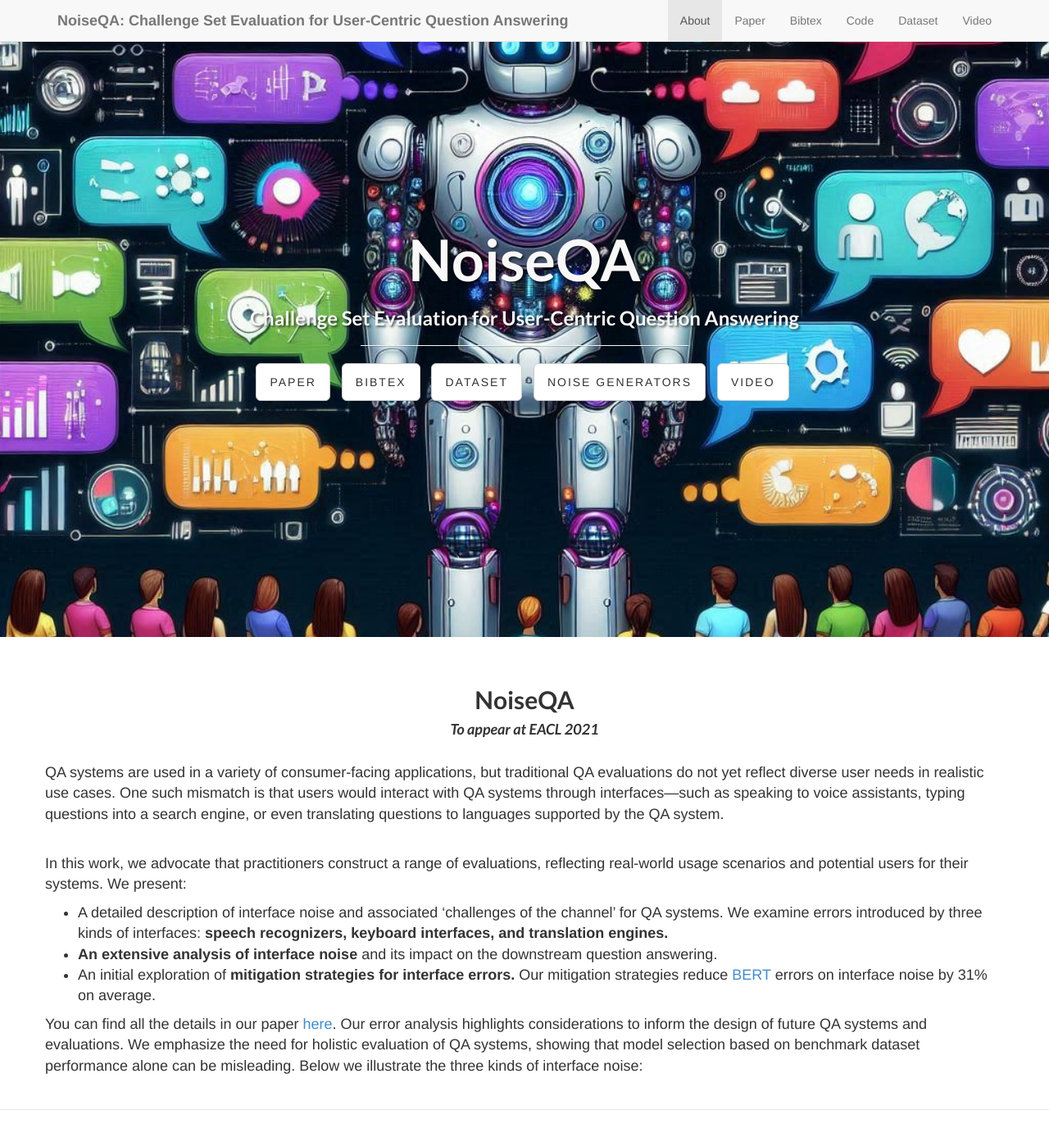
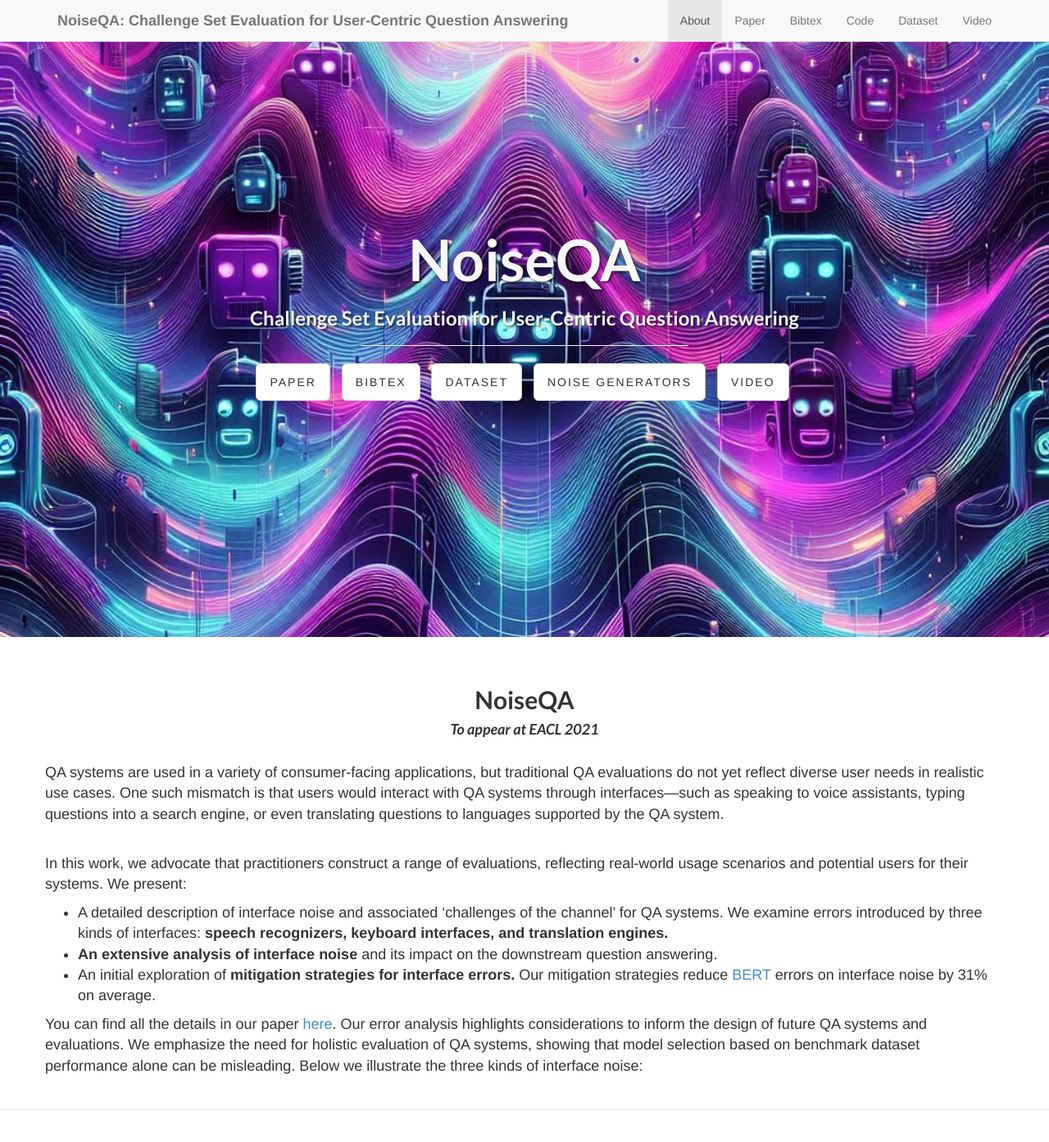
Before and after one commit to halogen-hallucinations/halogen-hallucinations.github.io, a Jekyll site: the page built from index.md, in a window 1280 px wide and 1400 px high. Shown: the top 1393 px of the window at 82% size. Built offline with Jekyll 4.4.1, drawn with Linux system fonts in a browser that asks for light colours; our own code applies the rules of GitHub Pages for plain Markdown files.

Commit message:
Update landing-page.css

```diff
--- a/css/landing-page.css
+++ b/css/landing-page.css
@@ -31,7 +31,7 @@ h6 {
     padding-bottom: 50px;
     text-align: center;
     color: #f8f8f8;
-    background: url(../img/hallucination_image3.jpeg) no-repeat center center;
+    background: url(../img/halogen-website-bg-1.jpeg) no-repeat center center;
     background-size: cover;
 }
 
```
